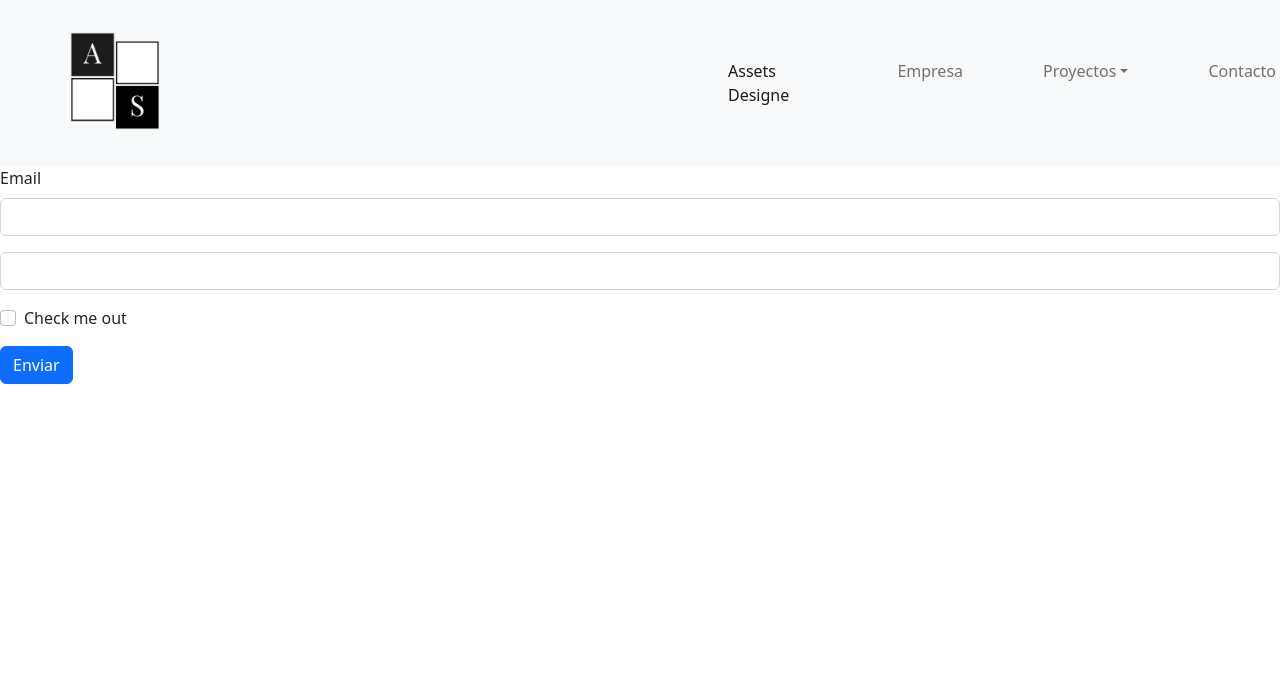
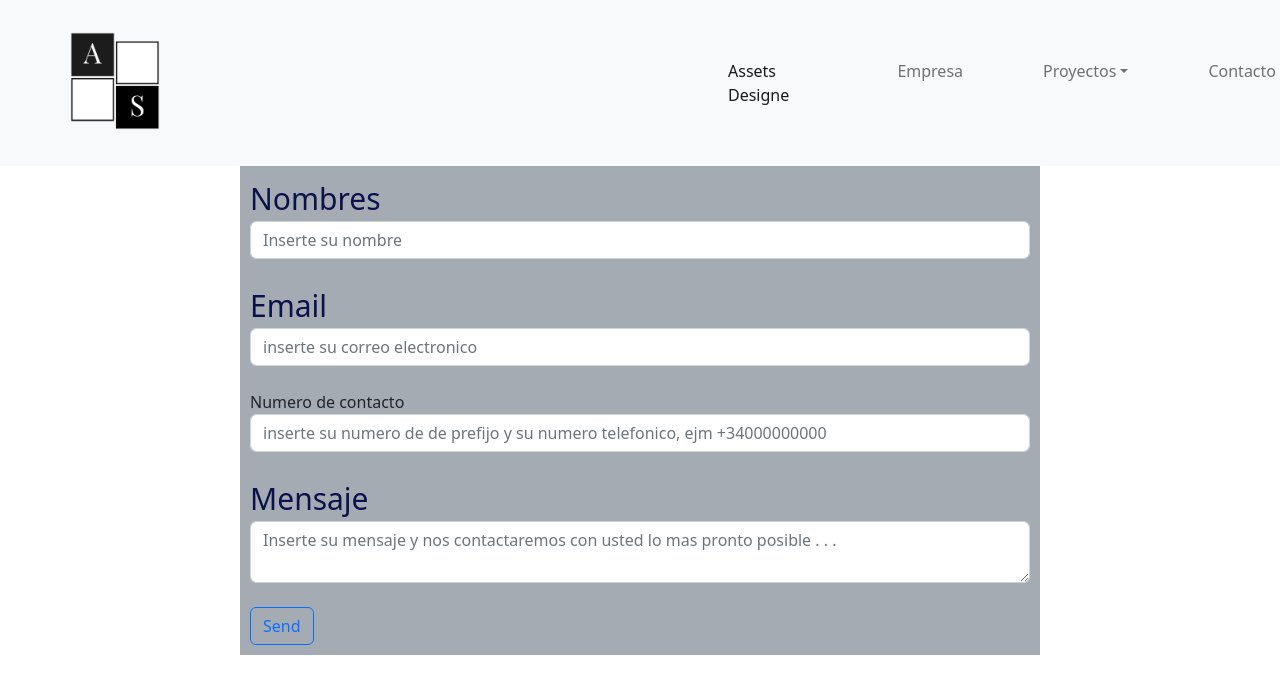
Before and after one commit to Erivadel/erivadeneira_final-project, a React (Create React App) app: page /Contacto in a window 1280 px wide. Shown: the top 694 px of the page. Built offline with nearby package versions, Linux system fonts and the light colour scheme.

Commit message:
tercer commit

```diff
--- a/package.json
+++ b/package.json
@@ -3,6 +3,7 @@
   "version": "0.1.0",
   "private": true,
   "dependencies": {
+    "@emailjs/browser": "^3.10.0",
     "@testing-library/jest-dom": "^5.16.5",
     "@testing-library/react": "^13.4.0",
     "@testing-library/user-event": "^13.5.0",
--- a/src/components/ApiInstragram.js
+++ b/src/components/ApiInstragram.js
@@ -1,7 +1,8 @@
 import React, { useState, useEffect, useRef } from 'react'
 import axios from 'axios'
+import Feed from './Feed'
+import { Api } from '../API/Api'
 
-import Feed from './Feed'
 
 
 
@@ -18,7 +19,7 @@ const ApiInstragram = ({token, ...props}) => {
         async function fetchInstagramPost () {
           try{
             axios
-                .get(`https://graph.instagram.com/me/media?fields=id,caption,media_type,media_url&access_token=IGQVJYbDQ1VkU5UXlTSWhzb09YZAkZAvVkVqcndQOEQ1RVBJN1dCTTlPWkh5Sm9FVjh2VjZANQzhxMkt5UEpCSlBISC1PLUZAiUXNBT1NYMHVzMzRXV1RaS3VMbkUtcm1SME5hSkpiTUpEOXlOMlFxXzhDaQZDZD`)
+                .get(Api)
                 .then((resp) => {
                     setFeedsData(resp.data.data)
                 })
--- a/src/components/ControlCarousel.js
+++ b/src/components/ControlCarousel.js
@@ -10,24 +10,24 @@ function ControlCarousel() {
       <Carousel.Item>
         <img className="d-block w-100" src={img1} alt="First slide"/>
         <Carousel.Caption>
-          <h3>Pendiente titulo</h3>
-          <p>Pendiente subtitulo ...... a pharetra ..... interdum.</p>
+          <h3>Proyecta tus mejores ideas</h3>
+          <p>logra a que tus sueños de tu vivienda se conviera en realidad</p>
         </Carousel.Caption>
       </Carousel.Item>
 {/* foto2 */}
       <Carousel.Item>
         <img className="d-block w-100" src={img2} alt="Second slide"/>
         <Carousel.Caption>
-          <h3>Pendiente titulo</h3>
-          <p>Pendiente subtitulo ...... a pharetra ..... interdum.</p>
+          <h3>Proyecta tus mejores ideas</h3>
+          <p>logra a que tus sueños de tu vivienda se conviera en realidad</p>
         </Carousel.Caption>
       </Carousel.Item>
 {/* foto3 */}
       <Carousel.Item>
         <img className="d-block w-100" src={img3} alt="Third slide"/>
         <Carousel.Caption>
-          <h3>Pendiente titulo</h3>
-          <p>Pendiente subtitulo ...... a pharetra ..... interdum.</p>
+          <h3>Proyecta tus mejores ideas</h3>
+          <p>logra a que tus sueños de tu vivienda se conviera en realidad</p>
         </Carousel.Caption>
       </Carousel.Item>
     </Carousel>
--- a/src/components/Footer.js
+++ b/src/components/Footer.js
@@ -2,41 +2,70 @@
 import React from "react";
 import logoSinFondo from '../images/logoSinFondo.png';
 
-const Footer =()=>{
-return(
 
-        <footer className="text-white bg-dark">
+const Footer = () => {
+    return (
+
+        <footer className="text-white bg-dark ">
+            <div className="container">
                 <div className="row">
-            <div className="col columna">
-                <nav>
+
+                    <div className="col-md-1 logoAbajo"></div>
+
+                    <div className="col-md-3">
+                        <div>
                             <a href="/" className="aling-items-center justyfy-content-center">
-                    <img src={logoSinFondo} className="logoFooter mx-2" height="180"/>
+                                <img src={logoSinFondo} className="logoFooter mx-2" height="180" />
                             </a>
-                </nav>
+
+                        </div>
                     </div>
 
-            <div className="col columna">
-            <ul>
-                <h5>Síguenos y inspirate</h5>
-                <li className="list-unstyled">
-                    <a href="https://www.behance.net/alexarias7/projects" target="blank"><i className="bi bi-behance"/></a>
-                    <a href="https://www.instagram.com/assets.designe/" target="blank"><i className="bi bi-instagram"/></a>
+                    <div className="col-md-3 abajo ">
+                        {/* <a href="https://www.behance.net/alexarias7/projects" target="blank"><i className="bi bi-behance" /></a>*/}
 
-                </li>
-            </ul>
+                        <div className="row divss">
+                        <h5 className="font-weight-bold text-left mb-2">Síguenos y inspirate</h5>
+                            <div className="col-md-2 ">
+                                <a href="https://www.instagram.com/assets.designe/" target="blank"><i className="bi bi-instagram" /></a>
+                            </div>
+                            <div className="col-md-2">
+                                <a href="https://www.instagram.com/assets.designe/" target="blank">Instagram</a>
+                            </div>
+                        </div>
+                    </div>
+
+                    <div className="col-md-3 abajo ">
+
+                        <div className="row divss">
+                        <h5 className="font-weight-bold text-left mb-2">Cuentanos tus ideas, sueños, ilusión...</h5>
+                            <div className="col-md-6">
+                                <div className="row ">
+                                    <div className="col-md-2 ">
+                                        <i className="bi bi-whatsapp" />
+                                    </div>
+                                    <div className="col-md-2">
+                                        <a href="https://chat.whatsapp.com/GiKwvMcUxAS4JDZsas3e7A">Teléfono</a>
+                                    </div>
+                                </div>
+                            </div>
+                            <div className="col-md-6">
+                                <div className="row">
+                                    <div className="col-md-2">
+                                        <i className="bi bi-envelope-at "></i>
+                                    </div>
+                                    <div className="col-md-2">
+                                        <a href="/Contacto">Correo</a>
+                                    </div>
+                                </div>
+                            </div>
+                        </div>
+
 
                     </div>
-            <div className="col ms-auto columna">
-                <ul className="list-unstyled">
 
-                    <h5 className="font-weight-bold mb-2">Cuentanos tus ideas, sueños, ilusión...</h5>
-                    <a href="https://chat.whatsapp.com/GiKwvMcUxAS4JDZsas3e7A"><li className="text-center">Teléfono</li>
-                    <i className="bi bi-whatsapp"/></a>
-                    <a href="/Contacto"><li className="text-center">Correo</li>
-                    <i className="bi bi-envelope-at"></i></a>
-                </ul>
+                    <div className="col-md-1 "></div>
 
-            </div>
                 </div>
 
                 <div className="row" >
@@ -44,6 +73,7 @@ return(
                         <i className="bi bi-chevron-double-up"></i>
                     </div>
                     </a>
+                </div>
             </div>
 
         </footer>
--- a/src/paginas/Contacto.js
+++ b/src/paginas/Contacto.js
@@ -1,33 +1,41 @@
-import React from "react";
+import React, { useRef } from 'react';
+import emailjs from '@emailjs/browser';
+
+
 
 export default function Contacto() {
+
+  const form = useRef();
+
+  const sendEmail = (e) => {
+
+    e.preventDefault();
+
+    emailjs.sendForm('service_z1owthj', 'template_xzza34u', form.current, 'v3jLsuSj4uQ1n0GGz')
+      .then((result) => {
+          console.log(result.text);
+      }, (error) => {
+          console.log(error.text);
+      });
+  };
+
   return (
-    <div>
-      <form>
-        <div class="mb-3">
-          <label for="exampleInputEmail1" class="form-label">
-            Email
-          </label>
-          <input
-            type="email"
-            class="form-control"
-            id="exampleInputEmail1"
-            aria-describedby="emailHelp"
-          />
-        </div>
-        <div class="mb-3">
-          <input type="text" class="form-control" id="exampleInputPassword1" />
-        </div>
-        <div class="mb-3 form-check">
-          <input type="checkbox" class="form-check-input" id="exampleCheck1" />
-          <label class="form-check-label" for="exampleCheck1">
-            Check me out
-          </label>
-        </div>
-        <button type="submit" class="btn btn-primary">
-          Enviar
-        </button>
-      </form>
-    </div>
+
+    <div className="container mensajeria">
+    <form ref={form} onSubmit={sendEmail}>
+    <label  className="texto">Nombres</label><br></br>
+    <input className="form-control" type="text" name="user_name"  placeholder="Inserte su nombre"/><br></br>
+    <label  className="texto">Email</label><br></br>
+    <input className="form-control" type="email" name="user_email" pattern="[a-z0-9._%+-]+@[a-z0-9.-]+\.[a-z]{2,}$" placeholder="inserte su correo electronico"/><br></br>
+
+    <label  className="Contact">Numero de contacto</label><br></br>
+    <input className="form-control" type="tel" name="contact_number" maxlength="12" pattern="[0-9+]+\d+"
+    placeholder="inserte su numero de de prefijo y su numero telefonico, ejm +34000000000"/><br></br>
+
+    <label  className="texto">Mensaje</label><br></br>
+    <textarea className="form-control" name="message" placeholder="Inserte su mensaje y nos contactaremos con usted lo mas pronto posible . . ."/><br></br>
+    <input className="btn btn-outline-primary " type="submit" value="Send" />
+  </form>
+  </div>
   );
 }
--- a/src/styles/App.scss
+++ b/src/styles/App.scss
@@ -21,9 +21,23 @@ nav a{
 
 
 }
+//pagina de contacto
+.mensajeria{
+    background-color: rgb(165, 171, 178);
+    padding: 10px;
+  margin: auto  ;
+  width: 800px;
+  height: auto;
+
+  .texto{
+    color: rgb(11, 18, 75);
+    font-size: 30px;
+  }
+
+}
 .carousel img{
-    width: 75%;
-    height: 700px;
+    width: 100%;
+    height: 1240px;
 }
 .sections{
     display: flex;
@@ -97,32 +111,9 @@ nav a{
 
 }
 
-// footer{
-//     display: flex;
-
-//     .logoFooter{
-//         max-width: 310px;
-//         height: auto;
-//     }
-
-//     .columna{
-
-//     display: flex;
-//     font-size: 60px;
+.divss{
+    margin-top: 20%;
+    color: aliceblue;
 
 
-//     }
-//     h5{
-//         font-size: 40px;
-//         text-align: center;
-//     }
-//     .inicio{
-//         font-size: 50px;
-//         color: var(--textColor);
-//     }
-//     .inicio:hover{
-//         color: red;
-//     }
-
-
-// }
+}
```
Also changed, not shown: src/paginas/Empresa.js (line endings or trailing spaces), 2 other files (tests, documents, lock files or other folders). Lines whose indentation alone changed are shown as unchanged.
